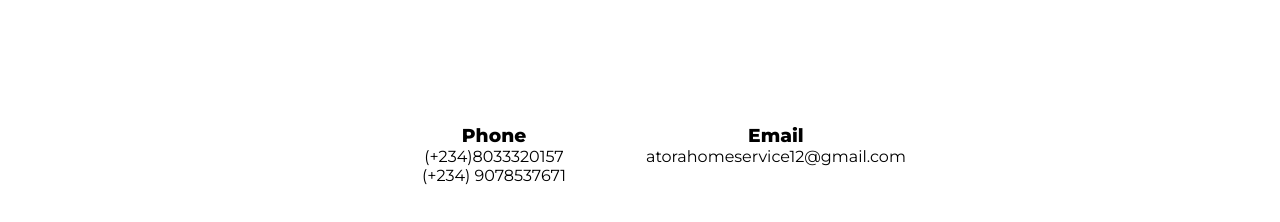
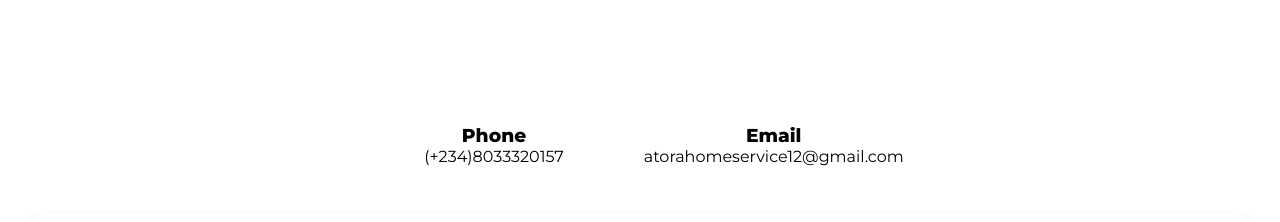
Before and after one commit to BShola1993/Atora-Home-Services, a plain HTML site: page index.html in a window 1280 px wide. Shown: the part 4682-4904 px from the top of the page. Drawn offline with Linux system fonts and the light colour scheme; some icons are missing.

Commit message:
Update index.html

```diff
--- a/index.html
+++ b/index.html
@@ -422,7 +422,6 @@
                             <i class="bx bx-phone-call"></i>
                             <h3>phone</h3>
                             <p>(+234)8033320157</p>
-                            <p>(+234) 9078537671</p>
                         </div>
 
                         <div class="icons">
```
